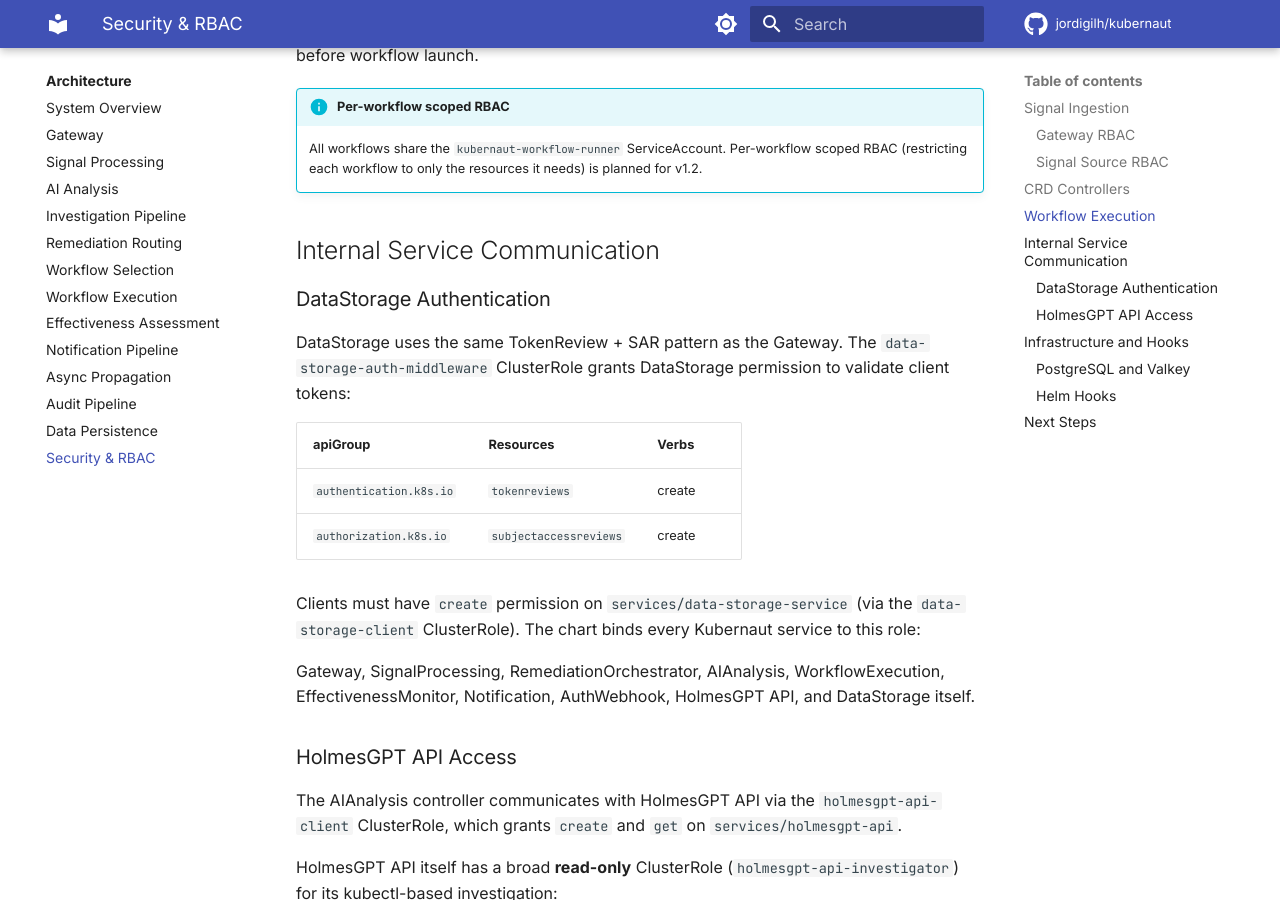
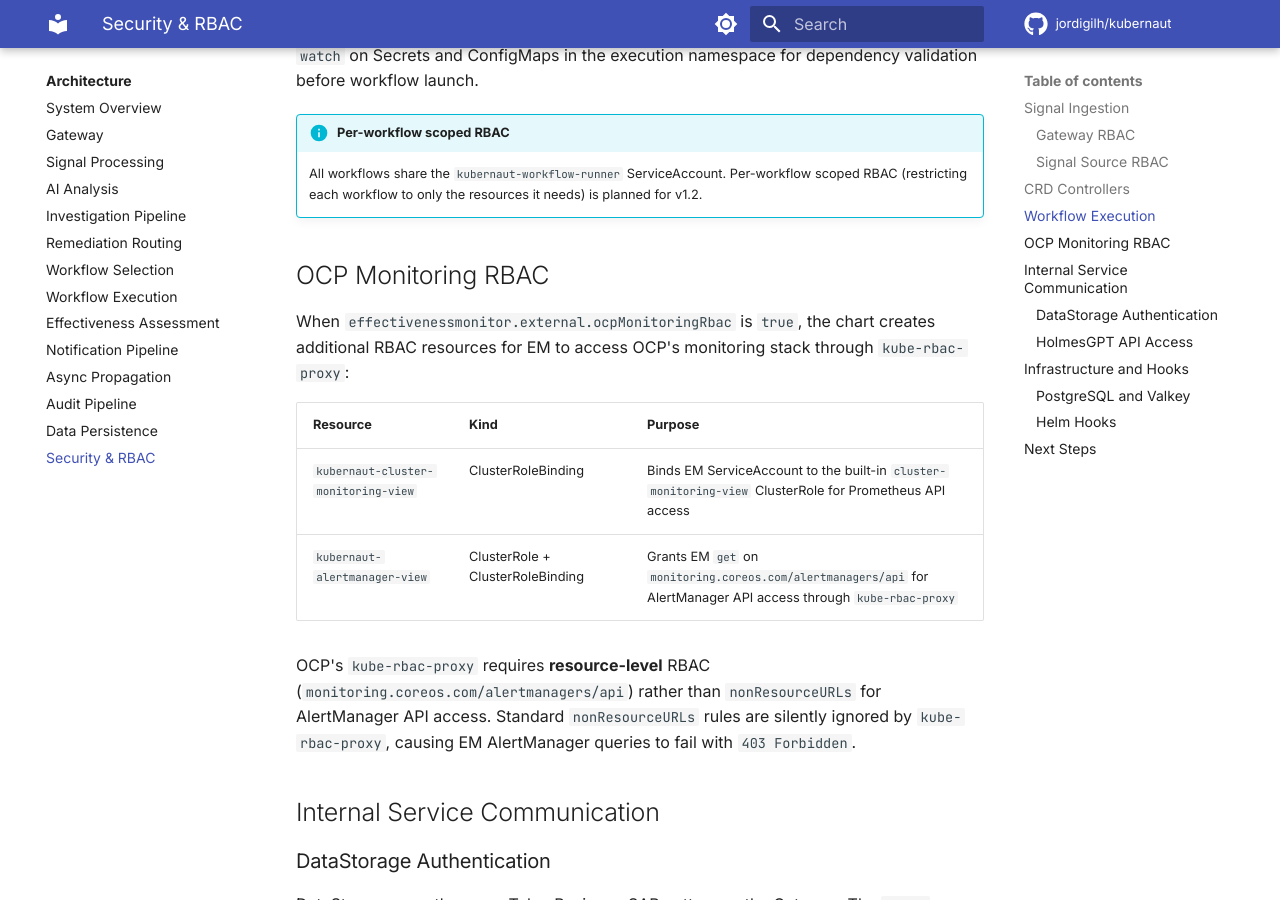
Before and after one commit to jordigilh/kubernaut-docs, an MkDocs documentation site: the page built from docs/architecture/security-rbac.md, in a window 1280 px wide and 900 px high, scrolled down 5978 px. Built offline with MkDocs 1.6.1 and Material for MkDocs 9.7.7, drawn with Linux system fonts in a browser that asks for light colours; comment, search, counter and statistics services are not loaded; the version menu is left out; some of the changed text lies outside the part shown.

Commit message:
docs: EM OCP monitoring RBAC, TLS CA values, Event Exporter cleanup
- configuration.md: add effectivenessmonitor.external.tlsCaFile and
  ocpMonitoringRbac Helm values to the EM parameters table
- security-rbac.md: add "OCP Monitoring RBAC" section documenting
  kubernaut-cluster-monitoring-view CRB, kubernaut-alertmanager-view
  ClusterRole, and kube-rbac-proxy resource-level RBAC requirement
- security-rbac.md: update Event Exporter references to note it is no
  longer included in the chart since v1.1
- gateway.md: clarify kubernetes-event endpoint requires external
  Event Exporter deployment

Closes #48, closes #53, closes #55

Made-with: Cursor

````diff
--- a/docs/architecture/security-rbac.md
+++ b/docs/architecture/security-rbac.md
@@ -62,7 +62,7 @@ gateway:
         namespace: monitoring
 ```
 
-If you deploy a Kubernetes Event Exporter separately (see [Event Exporter](../operations/event-exporter.md)), its ServiceAccount must also be registered as a signal source in the same `signalSources` list.
+If you deploy a Kubernetes Event Exporter separately (not included in the chart since v1.1), its ServiceAccount must also be registered as a signal source in the same `signalSources` list.
 
 Without the bearer token, the Gateway returns `401 Unauthorized`. Without the ClusterRoleBinding, the Gateway returns `403 Forbidden`.
 
@@ -109,6 +109,17 @@ Additionally, a namespace-scoped `workflowexecution-dep-reader` Role grants `get
 
 !!! info "Per-workflow scoped RBAC"
     All workflows share the `kubernaut-workflow-runner` ServiceAccount. Per-workflow scoped RBAC (restricting each workflow to only the resources it needs) is planned for v1.2.
+
+## OCP Monitoring RBAC
+
+When `effectivenessmonitor.external.ocpMonitoringRbac` is `true`, the chart creates additional RBAC resources for EM to access OCP's monitoring stack through `kube-rbac-proxy`:
+
+| Resource | Kind | Purpose |
+|---|---|---|
+| `kubernaut-cluster-monitoring-view` | ClusterRoleBinding | Binds EM ServiceAccount to the built-in `cluster-monitoring-view` ClusterRole for Prometheus API access |
+| `kubernaut-alertmanager-view` | ClusterRole + ClusterRoleBinding | Grants EM `get` on `monitoring.coreos.com/alertmanagers/api` for AlertManager API access through `kube-rbac-proxy` |
+
+OCP's `kube-rbac-proxy` requires **resource-level** RBAC (`monitoring.coreos.com/alertmanagers/api`) rather than `nonResourceURLs` for AlertManager API access. Standard `nonResourceURLs` rules are silently ignored by `kube-rbac-proxy`, causing EM AlertManager queries to fail with `403 Forbidden`.
 
 ## Internal Service Communication
 
````
Also changed, not shown: other parts of docs/architecture/security-rbac.md (+1 -1 lines), docs/architecture/gateway.md (+1 -1 lines), docs/user-guide/configuration.md (+2 -0 lines).
